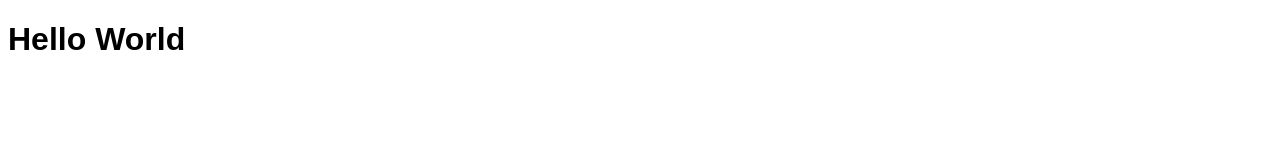
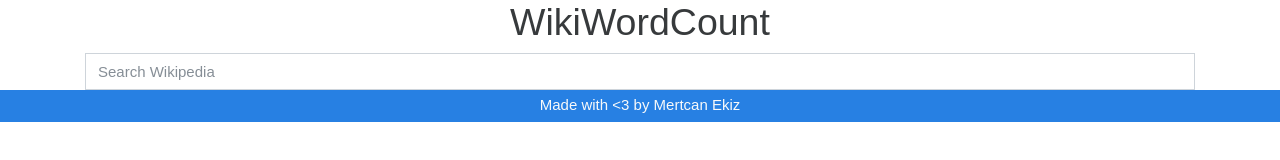
Before and after one commit to mertcanekiz/WikiWordCount, a plain HTML site: page index.html in a window 1280 px wide. Drawn offline with nearby package versions, Linux system fonts and the light colour scheme.

Commit message:
Add front page

```diff
--- a/index.html
+++ b/index.html
@@ -1,13 +1,41 @@
 <!DOCTYPE html>
 <html lang="en">
-<head>
-    <meta charset="UTF-8">
-    <meta name="viewport" content="width=device-width, initial-scale=1.0">
-    <meta http-equiv="X-UA-Compatible" content="ie=edge">
+  <head>
+    <meta charset="UTF-8" />
+    <meta name="viewport" content="width=device-width, initial-scale=1.0" />
+    <meta http-equiv="X-UA-Compatible" content="ie=edge" />
     <title>Wikipedia WordCount</title>
-    <link rel="stylesheet" href="style.css">
-</head>
-<body>
-    <h1>Hello World</h1>
-</body>
+    <link
+      rel="stylesheet"
+      href="https://bootswatch.com/4/cosmo/bootstrap.min.css"
+    />
+    <link rel="stylesheet" href="style.css" />
+  </head>
+  <body class="bg-">
+    <main>
+      <div class="container app">
+        <div class="form-row h-100">
+          <div class="col-sm my-auto text-center">
+            <h1>WikiWordCount</h1>
+            <form action="/search.html">
+              <input
+                type="text"
+                class="form-control"
+                name="query"
+                id="query"
+                placeholder="Search Wikipedia"
+              />
+            </form>
+          </div>
+        </div>
+      </div>
+    </main>
+    <footer
+      class="bg-primary d-flex text-light align-items-center justify-content-center"
+      style="height: 2rem"
+    >
+      Made with &lt;3 by Mertcan Ekiz
+    </footer>
+    <script src="script.js"></script>
+  </body>
 </html>
```
